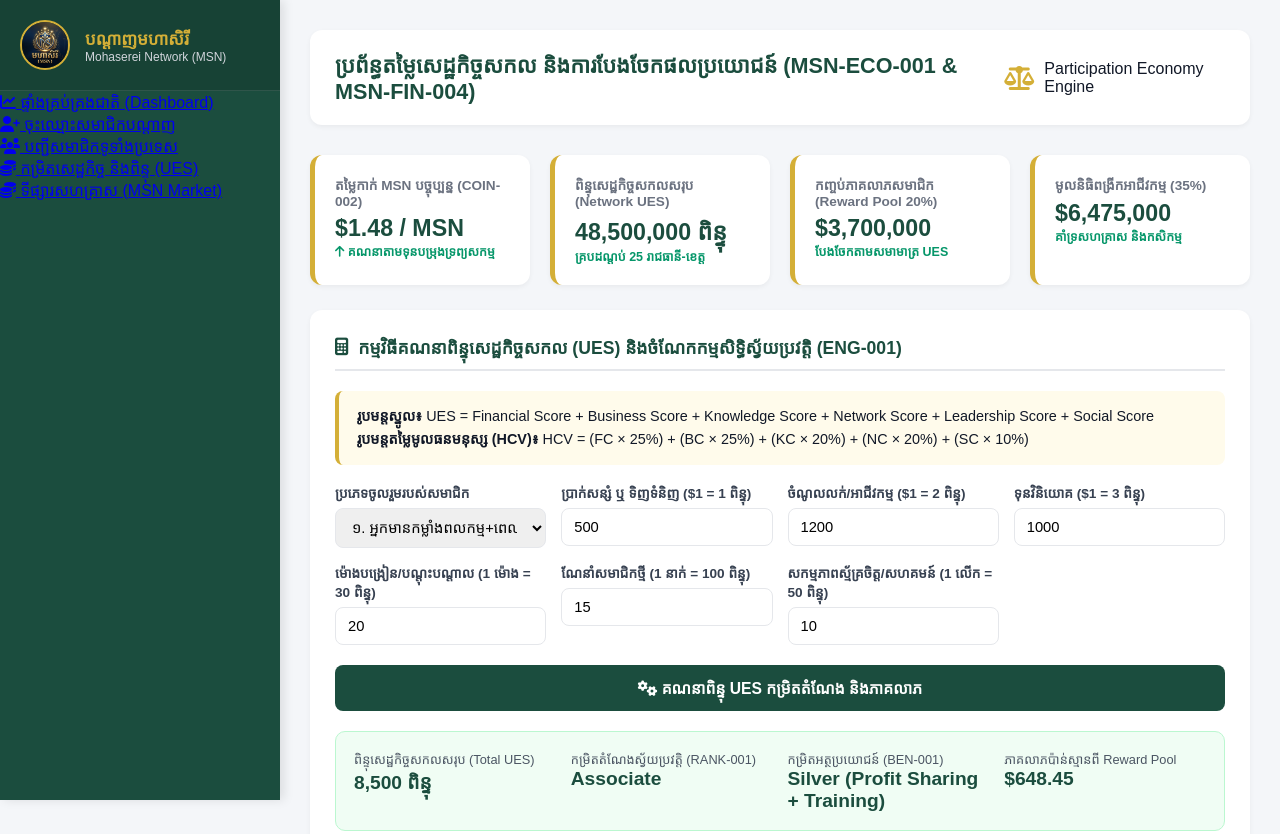
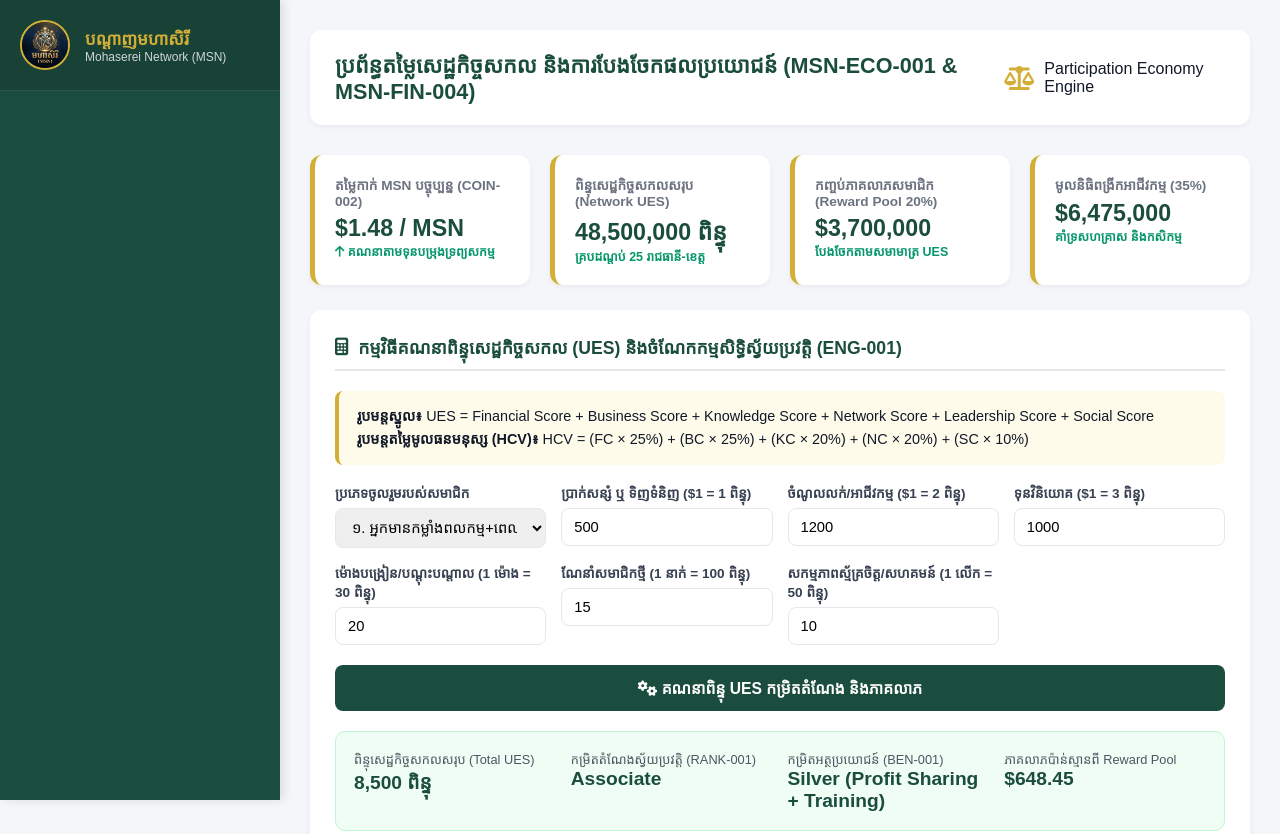
Before and after one commit to mohaserey/moha_serei_system_update_economy, a plain HTML site: page index.html in a window 1280 px wide. Shown: the top 834 px of the page. Drawn offline with nearby package versions, Linux system fonts and the light colour scheme; a web font is replaced by a local one.

Commit message:
Update index.html

```diff
--- a/index.html
+++ b/index.html
@@ -263,13 +263,6 @@
                 <p>Mohaserei Network (MSN)</p>
             </div>
         </div>
-        <ul class="nav-menu">
-            <li><a href="https://mohaserey.github.io/moha_serei_system_update_dashboard/"><i class="fas fa-chart-line"></i> ផ្ទាំងគ្រប់គ្រងជាតិ (Dashboard)</a></li>
-            <li><a href="https://mohaserey.github.io/moha_serei_system_update_registration/"><i class="fas fa-user-plus"></i> ចុះឈ្មោះសមាជិកបណ្ដាញ</a></li>
-            <li><a href="https://mohaserey.github.io/moha_serei_system_update_member/"><i class="fas fa-users"></i> បញ្ជីសមាជិកទូទាំងប្រទេស</a></li>
-            <li><a href="https://mohaserey.github.io/moha_serei_system_update_economy/" class="active"><i class="fas fa-coins"></i> កម្រិតសេដ្ឋកិច្ច និងពិន្ទុ (UES)</a></li>
-            <li><a href="https://mohaserey.github.io/moha_serei_system_update_msn_market/" class="active"><i class="fas fa-coins"></i> ទីផ្សារសហគ្រាស (MSN Market)</a></li>
-        </ul>
     </aside>
 
     <!-- Main Content -->
```
